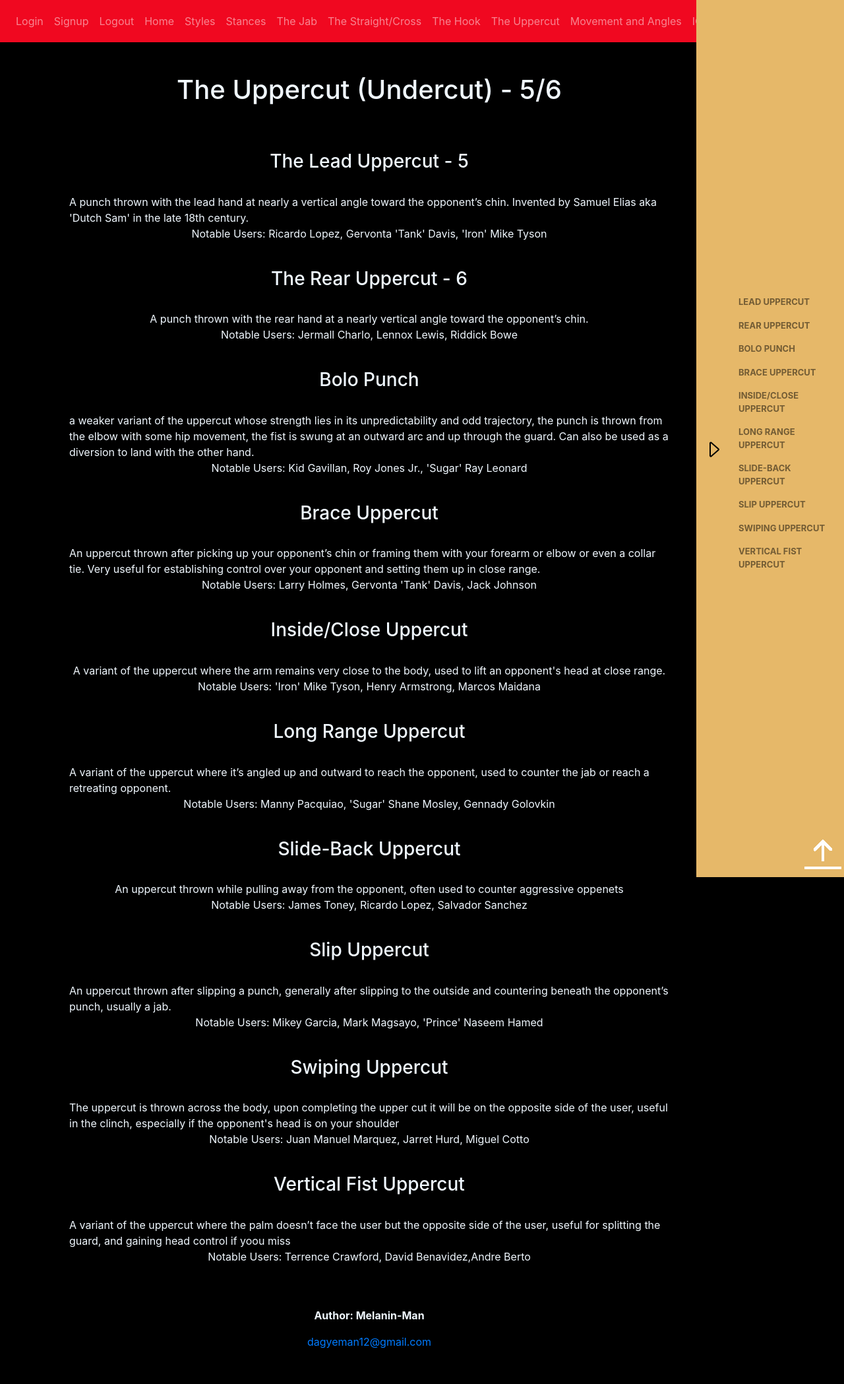
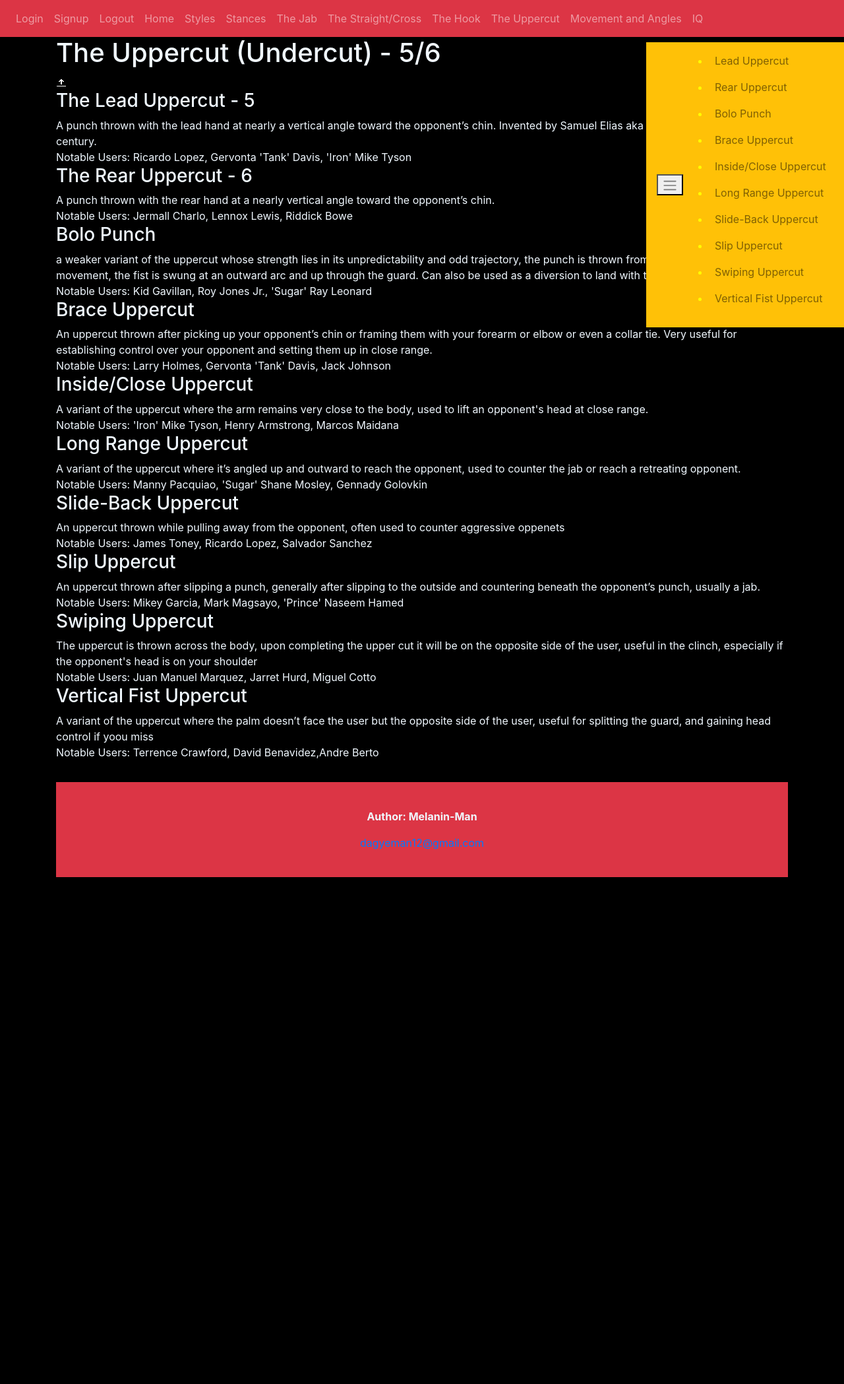
Before and after one commit to super-ghouls/Boxing-Website, a Flask app: page /uppercut in a window 1280 px wide. Shown: the whole page at 66% size. After the commit the page ends 1329 px from the top, so only its background shows below. Run offline with Flask 2, Linux system fonts and the light colour scheme; some libraries are stand-ins or nearby versions.

Commit message:
various changes to formatting/css, commented JS

```diff
--- a/website/static/index.css
+++ b/website/static/index.css
@@ -1,201 +1,25 @@
 @import url('https://fonts.googleapis.com/css2?family=Poppins:wght@200;400;700&display=swap');
 
-h1{
-    margin-top: 3rem !important;
-    margin-right: 10rem;
-    transition: .75s;
-}
-.term{
-    margin-top: 2.5rem;
-    margin-bottom: 0rem;
-}
-.wholeterm{
-    display: inline-flex !important;
-}
-video{
-    margin-right: 1rem;
-}
-.def{
-    margin-top:1.5rem;
-}
-ul{
-    list-style: none;
-}
-div{
-    display: grid;
-    place-items: center;
-    align-content: center;
-}
-.hidden{
-    opacity: 0;
-    filter: blur(5px);
-    transition: all 1s;
-    transform: translateX(-100%);
-}
-.hiddeny{
-    opacity: 0;
-    filter: blur(5px);
-    transition: all 1s;
-    transform: translateY(-100%);
-}
-.hiddenu{
-    opacity: 0;
-    filter: blur(5px);
-    transition: all 1s;
-    transform: translateY(100%);
-}
-.hiddenz{
-    opacity: 0;
-    filter: blur(5px);
-    transition: all 1s;
-    transform: translateX(100%);
-}
-.show{
-    opacity:1;
-    filter: blur(0);
-    transform: translateX(0);
-    transform: translateY(0);
+body, html {
+    width      : 100%;
+    height     : 100%;
+    margin     : 0px;
+    padding    : 0px;
+    overflow-x : hidden;
 }
 
-@media(prefers-reduced-motion) {
-    .hidden{
-        transition: none;
-    }
-}
-.hide{
-    width: 0rem !important;
-    transition: .75s;
-}
-#sidebar{
-    font-size: 13px !important;
-    font-weight: bold !important;
-}
-#subnav{
-    display:grid !important;
-    text-align: left !important;
-    background-color: #e6b869 !important;
-    text-transform: uppercase !important;
-    height: 100% !important; /* 100% Full-height */
-    width: 14rem; /* 0 width - change this with JavaScript */
-    position: fixed !important; /* Stay in place */
-    z-index: 1 !important; /* Stay on top */
-    top: 0 !important; /* Stay at the top */
-    right: 0 !important;
-    overflow-x: hidden !important; /* Disable horizontal scroll */
-    padding-top: 0px !important; /* Place content 60px from the top */
-    padding-bottom: 0px !important;
-    transition: .75s;
-}
-.toggler{
-    display:grid !important;
-    align-content: center;
-    height: fit-content !important; /* 100% Full-height */
-    width: fit-content !important; /* 0 width - change this with JavaScript */
-    position: fixed !important; /* Stay in place */
-    z-index: 1 !important; /* Stay on top */
-    top: 50%; /* Stay at the top */
-    right: 11rem;
-    padding-top: 0px !important; /* Place content 60px from the top */
-    padding-bottom: 0px !important;
-    background-color: transparent;
-    border: 0.1rem solid transparent;
-    transition: 1s;
-}
-.manImg{
-    height: 2rem;
-    width: 2rem;
-}
-.closebtn{
-    outline: none !important;
-    border: none !important;
-}
-.tcolor{
-    right: 0rem;
-    transition: .5s;
-    transform: rotate(180deg);
-}
-.tarrow{
-    display:grid !important;
-    align-content: center;
-    height: 4rem !important; /* 100% Full-height */
-    width: 4rem !important; /* 0 width - change this with JavaScript */
-    position: fixed !important; /* Stay in place */
-    z-index: 1 !important; /* Stay on top */
-    bottom: 0rem !important; /* Stay at the top */
-    right: 0rem;
-    padding-top: 0px !important; /* Place content 60px from the top */
-    padding-bottom: 0px !important;
-    transition: 1s;
-}
-.ars{
-    height: 4rem;
-    width: 4rem;
-}
-.adjustarrow{
-    right:2rem !important;
-    transition: .75s;
-}
-.exp{
-    transition: .75s;
-    margin-right: 0 !important;
-}
-.cont{
-    margin-right: 10rem;
-    transition: .75s;
-    padding: 20px;
-}
 body{
     background-color: black;
     color: aliceblue;
 }
 
-#top{
-    margin-top: -1rem !important;
-    margin-left: -1rem !important;
-    margin-right: -1rem !important;
-    width: 100% !important;
-    height: 4rem !important;
-    background-color: #f00820 !important;
-}
-#top a:hover{
-    background-color:#e6b869;
-    border: 0.1rem solid #3d9943;
-}
-hr {
-    display: block;
-    border: 0;
-    border-top: 1px solid rgb(250, 5, 5);
-    margin: 1em 0;
-    padding: 0;
+#wrapper {
+    min-height:  calc(100vh - 4rem - 217px); /*not perfect*/
+    background-color: black;
 }
 
-footer{
-    margin-top: 2rem;
+footer {
+    background-color:  #dc3545!important;
+    padding: 40px;
+    min-height: 100px;
 }
-
-.kid:nth-child(2){
-    transition-delay: 600ms;
-}
-.kid:nth-child(3){
-    transition-delay: 400ms;
-}
-.kid:nth-child(4){
-    transition-delay: 200ms;
-}
-.vi1{
-    border: 3px groove #3d9943;
-    box-sizing: border-box;
-}
-.vi2{
-    border: 3px groove #a33128;
-    box-sizing: border-box;
-}
-.vi3{
-    border: 3px groove #b9b360;
-    box-sizing: border-box;
-}
-
-a:hover{
-    background-color:#3d9943;
-    border: 0.05rem solid #f00820;
-}
--- /dev/null
+++ b/website/static/subnav.css
@@ -0,0 +1,26 @@
+#subnav{
+    /*
+    display:grid !important;
+    text-align: left !important;
+    background-color: #e6b869 !important;
+    text-transform: uppercase !important;
+    height: 100% !important; /* 100% Full-height * /
+    width: 14rem; /* 0 width - change this with JavaScript * /
+    position: fixed !important; /* Stay in place * /
+    z-index: 1 !important; /* Stay on top * /
+    top: 0 !important; /* Stay at the top * /
+    right: 0 !important;
+    overflow-x: hidden !important; /* Disable horizontal scroll * /
+    padding-top: 0px !important; /* Place content 60px from the top * /
+    padding-bottom: 0px !important;
+    transition: .75s;*/
+
+    position: absolute;
+    right: 0px;
+    /*height: 2000px;*/
+    color: yellow;
+    width: 300px;
+    z-index: 9001;
+    background-color: yellow;
+    top: 4rem;
+}
--- a/website/templates/base.html
+++ b/website/templates/base.html
@@ -16,9 +16,11 @@
         crossorigin="anonymous"
     />
     <link href="./static/index.css" rel="stylesheet">
-        <title>{% block title %}The Pugilist's Encyclopedia{% endblock %}</title>
+    <link href="./static/subnav.css" rel="stylesheet">
+    <title>The Pugilist's Encyclopedia</title>
 </head>
-    <body class="p-3 m-0 border-0 bd-example">
+
+<body>
     <nav class="navbar navbar-expand-sm navbar-dark bg-danger" id="top">
         <button class="navbar-toggler" type="button" data-toggle="collapse" data-target="#navbar">
             <span class="navbar-toggler-icon"></span>
@@ -40,6 +42,7 @@
             </div>
         </div>
     </nav>
+
     {% with messages = get_flashed_messages(with_categories=true) %}
         {% if messages %}
             {% for category, message in messages %}
@@ -61,36 +64,51 @@
             {% endfor %}
         {% endif %}
     {% endwith %}
+
+    <div id="wrapper">
         <div class="container">
             {% block content %}
             {% endblock %}
         </div>
+    </div>
 
+<hr>
+<footer align="center my-4 py-5">
+    <div class="text-center">
+        <p><strong>Author: Melanin-Man</strong></p>
+        <p class="mb-0"><a href="mailto:dagyeman12@gmail.com">dagyeman12@gmail.com</a></p>
+    </div>
+</footer>
+
+</body>
+
+<!--
 <script
     src="https://code.jquery.com/jquery-3.2.1.slim.min.js"
     integrity="sha384-KJ3o2DKtIkvYIK3UENzmM7KCkRr/rE9/Qpg6aAZGJwFDMVNA/GpGFF93hXpG5KkN"
     crossorigin="anonymous"
 ></script>
+
 <script
     src="https://cdnjs.cloudflare.com/ajax/libs/popper.js/1.12.9/umd/popper.min.js"
     integrity="sha384-ApNbgh9B+Y1QKtv3Rn7W3mgPxhU9K/ScQsAP7hUibX39j7fakFPskvXusvfa0b4Q"
     crossorigin="anonymous"
 ></script>
+
 <script
     src="https://maxcdn.bootstrapcdn.com/bootstrap/4.0.0/js/bootstrap.min.js"
     integrity="sha384-JZR6Spejh4U02d8jOt6vLEHfe/JQGiRRSQQxSfFWpi1MquVdAyjUar5+76PVCmYl"
     crossorigin="anonymous"
 ></script>
+-->
 
+<!--
 <script
     type="text/javascript"
     src="{{ url_for('static', filename='index.js') }}"
 ></script>
+
 <script defer src='./static/scroll.js'></script>
-    </body>
-    <hr>
-    <footer align="center">
-        <p><strong>Author: Melanin-Man</strong></p>
-        <p><a href="mailto:dagyeman12@gmail.com">dagyeman12@gmail.com</a></p>
-    </footer>
+-->
+
 </html>
--- a/website/templates/cross.html
+++ b/website/templates/cross.html
@@ -3,9 +3,7 @@
 <h1 class="hiddeny" id="hed">The Straight/Cross - 2</h1>
 <nav class="navbar navbar-expand-lg navbar-light bg-warning fixed-right" id="subnav" role='navigation'>
     <button class="toggler closebtn" id="toggler" type="button" onclick='toggleNav()'>
-        <span>
-            <img class="manImg" src="./static/caret-right.svg"></img>
-        </span>
+        <span class="navbar-toggler-icon"></span>
     </button>
     <div class="navbar-collapse sidebar" id="navbar">
         <div class="navbar-nav collapse show" id="sidebar">
@@ -25,7 +23,7 @@
     </div>
 </nav>
 <div class="cont" id="cont">
-<div><a class="tarrow" id="arr" href="#top"><img class="ars" src=".\static\arrow-bar-up.svg"></a></div>
+<div><a class="tarrow" id="arr" href="#top"><img src=".\static\arrow-bar-up.svg"></a></div>
 <div class="term hidden" id='straight'><h3>The Straight - 2 </h3></div>
     <div class="def hidden">
         One the most powerful punches that can be thrown often preceded by a jab or lead hook. Executed by
--- a/website/templates/home.html
+++ b/website/templates/home.html
@@ -1,7 +1,7 @@
 {% extends "base.html" %} {% block title %}The Pugilist's Encyclopedia{% endblock %}
 {% block content %}
-<h1 class="hidden exp" id="hed">The Pugilist's Encyclopedia</h1>
-<nav class="navbar navbar-expand-lg navbar-light bg-warning fixed-right hide" id="subnav" role='navigation'>
+<h1 class="text-center my-5">The Pugilist's Encyclopedia</h1>
+<nav class="navbar navbar-expand-lg navbar-light bg-warning" id="subnav" role='navigation'>
     <button class="toggler closebtn" type="button" onclick='toggleNav()'>
         <span class="navbar-toggler-icon"></span>
     </button>
--- a/website/templates/hook.html
+++ b/website/templates/hook.html
@@ -3,9 +3,7 @@
 <h1 class="hiddeny" id="hed">The Hook - 3/4</h1>
 <nav class="navbar navbar-expand-lg navbar-light bg-warning fixed-right" id="subnav" role='navigation'>
     <button class="toggler closebtn" id="toggler" type="button" onclick='toggleNav()'>
-        <span>
-            <img class="manImg" src="./static/caret-right.svg"></img>
-        </span>
+        <span class="navbar-toggler-icon"></span>
     </button>
     <div class="navbar-collapse sidebar" id="navbar">
         <div class="navbar-nav collapse show" id="sidebar">
@@ -27,7 +25,7 @@
     </div>
 </nav>
 <div class="cont" id="cont">
-<div><a class="tarrow" id="arr" href="#top"><img class="ars" src=".\static\arrow-bar-up.svg"></a></div>
+<div><a class="tarrow" id="arr" href="#top"><img src=".\static\arrow-bar-up.svg"></a></div>
 <div class="term hidden" id="lead"><h3>The Lead Hook - 3 </h3></div>
     <div class="def hidden">
         The lead hook is an excellent weapon, thrown with the lead hand around the guard in a tight arc or a
--- a/website/templates/jab.html
+++ b/website/templates/jab.html
@@ -3,9 +3,7 @@
 <h1 class="hiddeny" id="hed">The Jab - 1</h1>
 <nav class="navbar navbar-expand-lg navbar-light bg-warning fixed-right" id="subnav" role='navigation'>
     <button class="toggler closebtn" id="toggler" type="button" onclick='toggleNav()'>
-        <span>
-            <img class="manImg" src="./static/caret-right.svg"></img>
-        </span>
+        <span class="navbar-toggler-icon"></span>
     </button>
     <div class="navbar-collapse sidebar" id="navbar">
         <div class="navbar-nav collapse show" id="sidebar">
@@ -29,7 +27,7 @@
         </div>
     </div>
 </nav>
-<div><a class="tarrow" id="arr" href="#top"><img class="ars" src=".\static\arrow-bar-up.svg"></a></div>
+<div><a class="tarrow" id="arr" href="#top"><img src=".\static\arrow-bar-up.svg"></a></div>
 <div class="cont" id="cont">
 <div class="term hidden" id="jab"><h3>Jab - 1</h3></div>
     <div class="def hidden">
--- a/website/templates/uppercuts.html
+++ b/website/templates/uppercuts.html
@@ -3,9 +3,7 @@
 <h1 class="hiddenu" id="hed">The Uppercut (Undercut) - 5/6</h1>
 <nav class="navbar navbar-expand-lg navbar-light bg-warning fixed-right" id="subnav" role='navigation'>
     <button class="toggler closebtn" id="toggler" type="button" onclick='toggleNav()'>
-        <span>
-            <img class="manImg" src="./static/caret-right.svg"></img>
-        </span>
+        <span class="navbar-toggler-icon"></span>
     </button>
     <div class="navbar-collapse sidebar" id="navbar">
         <div class="navbar-nav collapse show" id="sidebar">
@@ -24,7 +22,7 @@
         </div>
     </div>
 </nav>
-<div><a class="tarrow" id="arr" href="#top"><img class="ars" src=".\static\arrow-bar-up.svg"></a></div>
+<div><a class="tarrow" id="arr" href="#top"><img src=".\static\arrow-bar-up.svg"></a></div>
 <div class="cont" id="cont">
 <div class="term hiddenu" id="lead"><h3>The Lead Uppercut - 5</h3></div>
     <div class="def hiddenu">
```
Also changed, not shown: website/static/index.css.backup.css (added, +177 -0 lines), website/templates/styles.html (+4 -12 lines), main.py (line endings or trailing spaces). Lines whose indentation alone changed are shown as unchanged.
